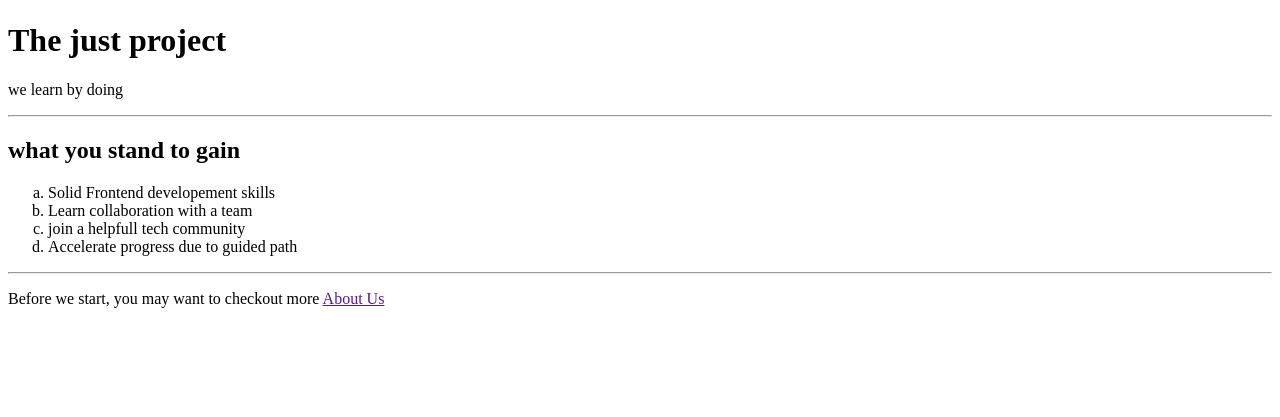
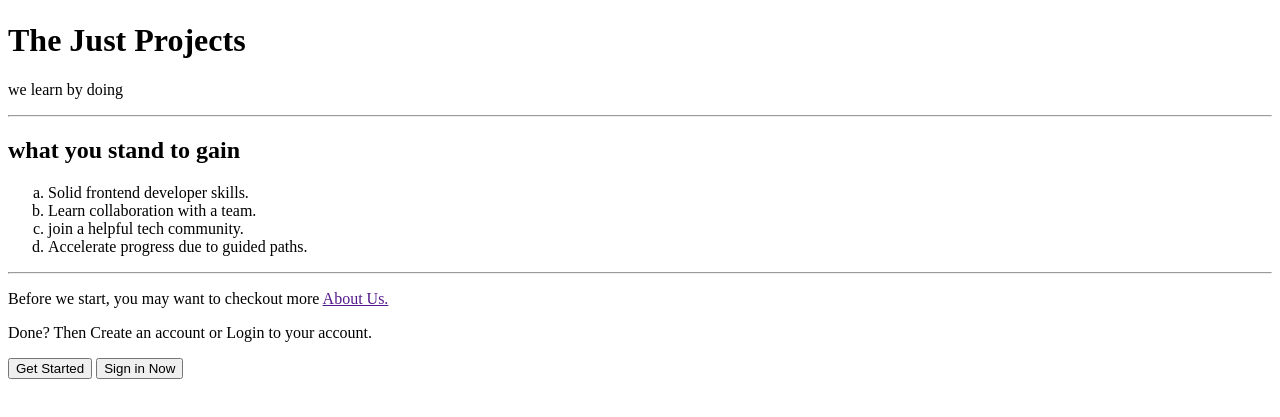
Before and after one commit to biroue10/JUST-THE-PROJECT, a plain HTML site: page index.html in a window 1280 px wide. Shown: the part 111-528 px from the top of the page. Drawn offline with Linux system fonts and the light colour scheme.

Commit message:
second commit

```diff
--- a/index.html
+++ b/index.html
@@ -5,20 +5,23 @@
     <meta http-equiv="X-UA-Compatible" content="IE=edge">
     <meta name="viewport" content="width=device-width, initial-scale=1.0">
     <title>Home Page</title>
+    <link rel="icon" type="image/x-icon" href="/images/favicon.jpg">
 </head>
 <body>
     <img src="./images/tjp.png" alt="logo">
-    <h1>The just project</h1>
+    <h1>The Just Projects</h1>
     <p>we learn by doing</p>
     <hr>
     <h2>what you stand to gain</h2>
     <ol type="a">
-        <li>Solid Frontend developement skills</li>
-        <li>Learn collaboration with a team</li>
-        <li>join a helpfull tech community</li>
-        <li>Accelerate progress due to guided path</li>
+        <li>Solid frontend developer skills.</li>
+        <li>Learn collaboration with a team.</li>
+        <li>join a helpful tech community.</li>
+        <li>Accelerate progress due to guided paths.</li>
     </ol>
     <hr>
-    <p>Before we start, you may want to checkout more <a href="">About Us</a></p>
+    <p>Before we start, you may want to checkout more <a href="">About Us.</a></p>
+    <p>Done? Then Create an account or Login to your account.</p>
+    <button>Get Started</button> <button>Sign in Now</button>
 </body>
 </html>
```
Also changed, not shown: aboutus.html (+10 -2 lines).
